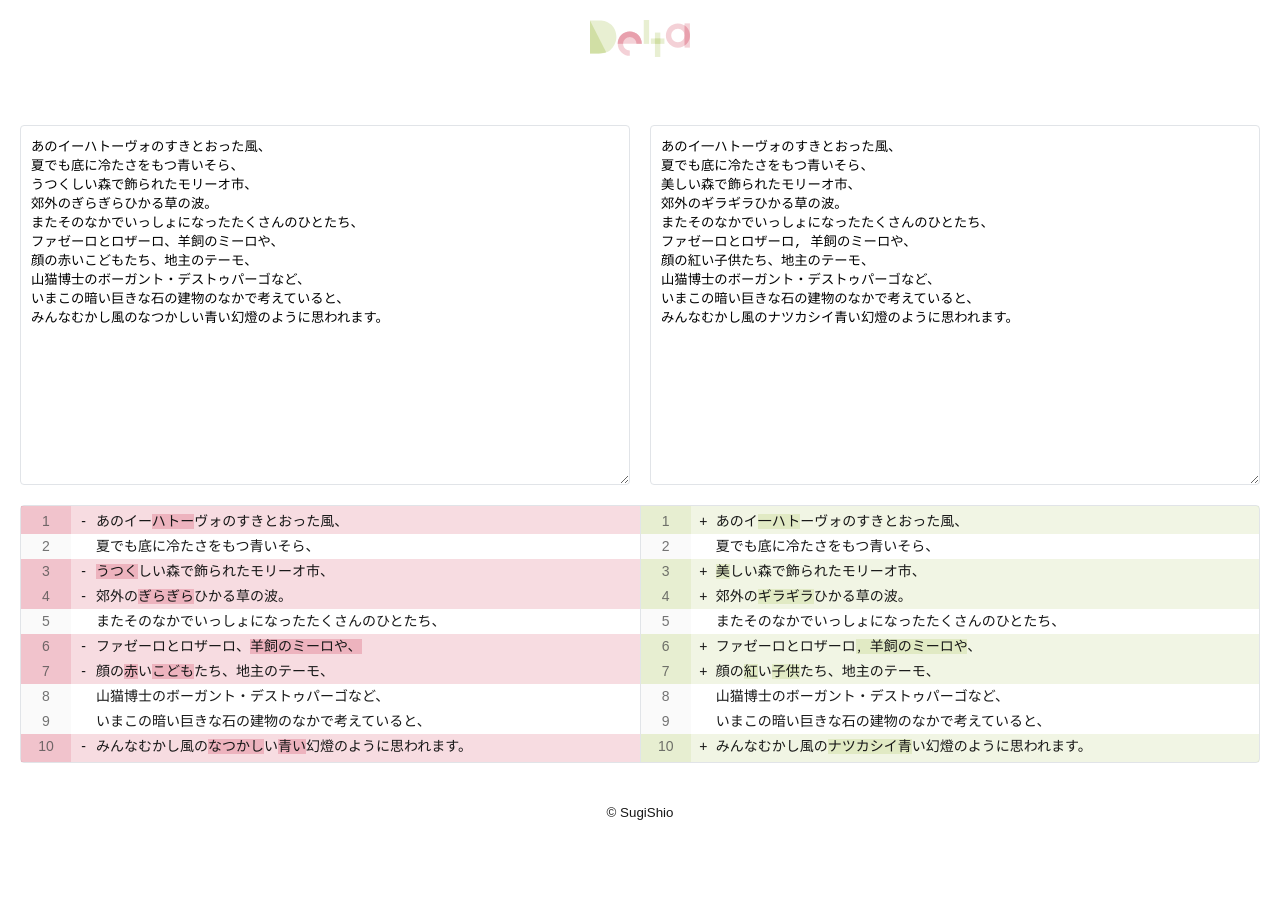
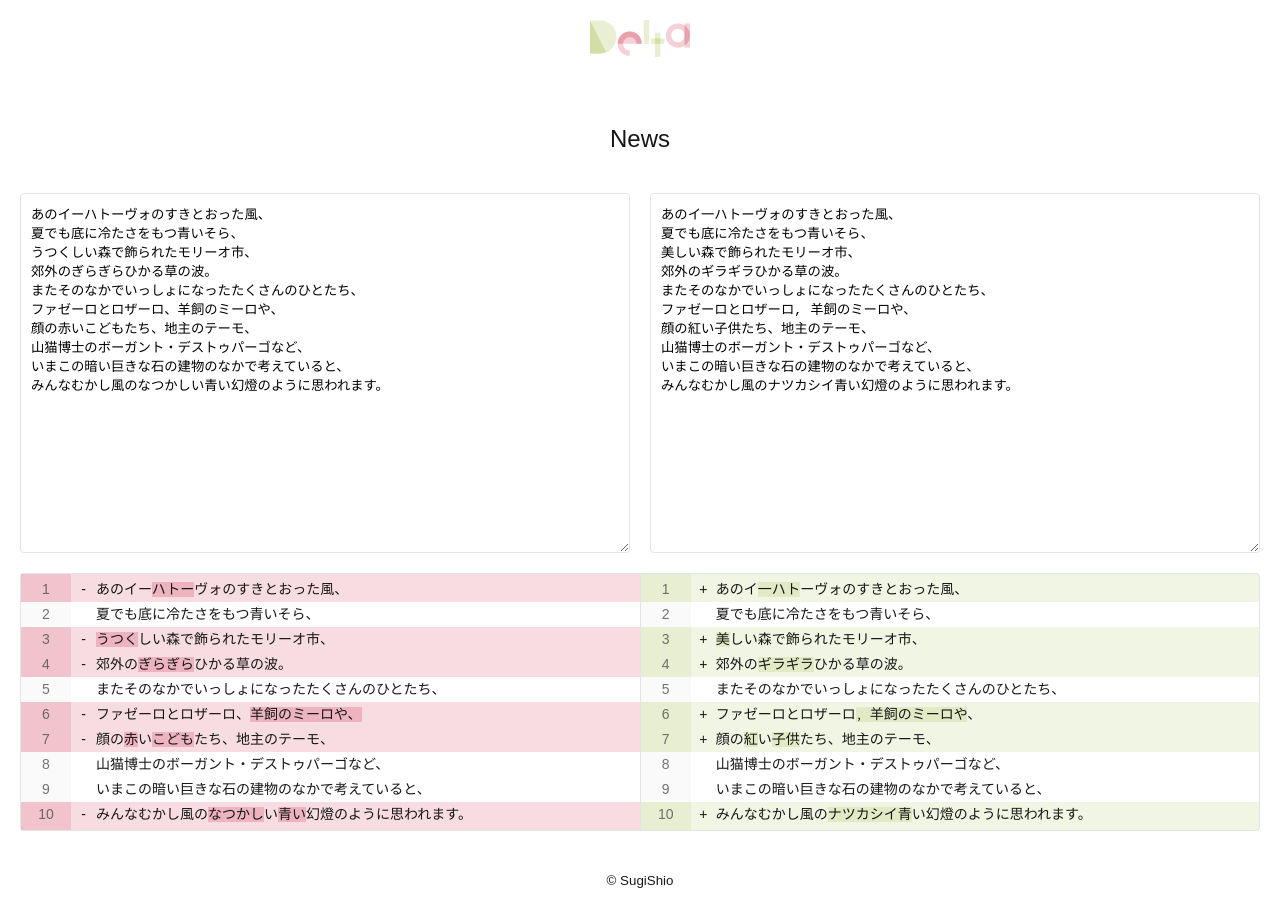
Before and after one commit to SugiShio/diff-viewer, a Next.js app: page / in a window 1280 px wide. Before the commit the page ends 841 px from the top, so only its background shows below. Built offline with nearby package versions, Linux system fonts and the light colour scheme; no server answers; the database is empty.

Commit message:
ニュース

```diff
--- a/src/app/page.tsx
+++ b/src/app/page.tsx
@@ -1,6 +1,8 @@
 "use client";
+import { collection, getDocs } from "firebase/firestore";
 import "./style.scss";
-import { useState } from "react";
+import { useEffect, useState } from "react";
+import { db } from "~/plugins/firebase";
 import { Button } from "~/components/Button";
 import { DiffViewer } from "~/components/DiffViewer";
 const SAMPLE_BEFORE =
@@ -10,6 +12,22 @@ const SAMPLE_AFTER =
 export default function Home() {
   const [beforeText, setBeforeText] = useState(SAMPLE_BEFORE);
   const [afterText, setAfterText] = useState(SAMPLE_AFTER);
+  const [news, setNews] = useState({} as { title: string; createdAt: string });
+  useEffect(() => {
+    const fetchNews = async () => {
+      try {
+        const snapshot = await getDocs(collection(db, "articles"));
+        const articles = snapshot.docs.map((doc) => {
+          return doc.data();
+        });
+        const { title, createdAt } = articles[0];
+        setNews({ title, createdAt: createdAt.toDate().toLocaleString() });
+      } catch (error) {
+        console.error("Error fetching news: ", error);
+      }
+    };
+    fetchNews();
+  }, []);
 
   const handleBeforeText = (e: React.ChangeEvent<HTMLTextAreaElement>) => {
     setBeforeText(e.target.value);
@@ -20,6 +38,14 @@ export default function Home() {
 
   return (
     <div className="p-index">
+      {news && (
+        <section className="p-index__news">
+          <h2 className="p-index__news-title">News</h2>
+          <div className="p-index__news-item">
+            {news.createdAt} {news.title}
+          </div>
+        </section>
+      )}
       <div className="p-index__textarea-wrapper">
         <textarea className="p-index__textarea" onChange={handleBeforeText} defaultValue={SAMPLE_BEFORE} />
         <textarea className="p-index__textarea" onChange={handleAfterText} defaultValue={SAMPLE_AFTER} />
--- a/src/app/style.scss
+++ b/src/app/style.scss
@@ -2,6 +2,15 @@
 .p-index {
   padding: 20px;
 
+  &__news {
+    text-align: center;
+  }
+
+  &__news-title {
+    font-size: 24px;
+    font-weight: normal;
+    margin: 20px 0;
+  }
   &__button-wrapper {
     margin: 20px 0;
     text-align: center;
```
